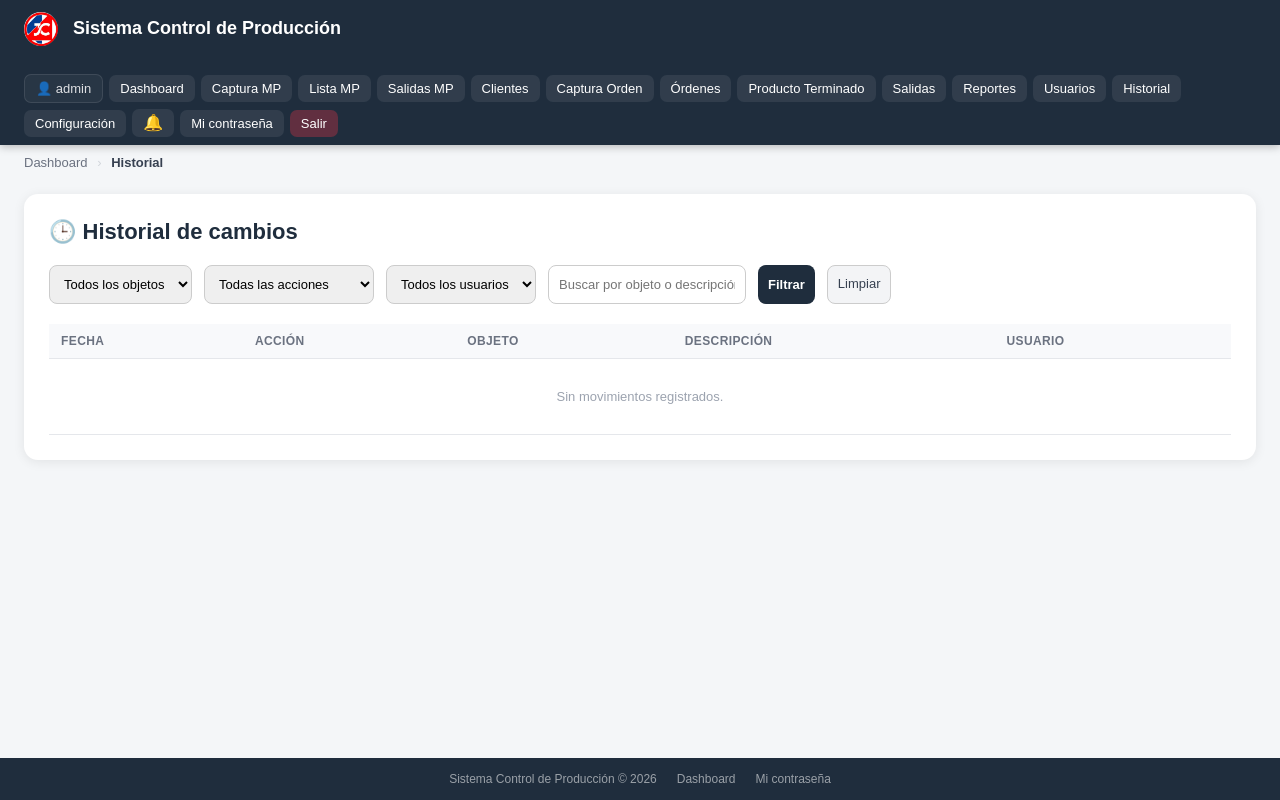
After one commit to maxalejandro31-web/sistema_produccion, a Django app: page /historial/ in a window 1280 px wide. The commit adds this page. Run offline with Django 5.2, Linux system fonts and the light colour scheme; a user stored in the database is signed in; data comes from the database, SQL or seed files in the repository; data that the repository does not hold is empty.

Commit message:
Agregar pantalla de Historial general y enriquecer auditoria de ordenes
El historial de cambios (crear/editar/eliminar) ahora registra los pesos
capturados y calculados (usado, producido, scrap, merma) de cada orden,
y se agrega una pantalla /historial/ (solo superusuarios) para consultar
todo el historial del sistema, incluso despues de que un registro se
elimina.

```diff
--- /dev/null
+++ b/dashboard/templates/dashboard/historial.html
@@ -0,0 +1,109 @@
+{% extends 'base.html' %}
+{% block title %}Historial{% endblock %}
+
+{% block breadcrumbs %}
+<div class="breadcrumbs">
+    <a href="{% url 'inicio' %}">Dashboard</a>
+    <span class="sep">›</span>
+    <span class="current">Historial</span>
+</div>
+{% endblock %}
+
+{% block content %}
+<style>
+    .contenedor { background:white; border-radius:14px; padding:25px; box-shadow:0 2px 12px rgba(0,0,0,0.08); }
+    h1 { margin-top:0; margin-bottom:20px; font-size:22px; color:#1f2d3d; }
+    .filtros { display:flex; gap:12px; flex-wrap:wrap; margin-bottom:20px; }
+    .filtros input, .filtros select, .filtros button, .filtros a {
+        padding:10px; border-radius:8px; border:1px solid #ccc; font-size:13px;
+    }
+    .filtros button { background:#1f2d3d; color:white; border:none; cursor:pointer; font-weight:600; }
+    .filtros a.limpiar { background:#f3f4f6; color:#374151; text-decoration:none; }
+    table { width:100%; border-collapse:collapse; font-size:13px; }
+    th, td { padding:10px 12px; border-bottom:1px solid #e5e7eb; text-align:left; vertical-align:top; }
+    th { background:#f8f9fb; font-size:12px; text-transform:uppercase; color:#6b7280; letter-spacing:.4px; }
+    tr:hover td { background:#f9fafb; }
+    .badge-accion { padding:3px 10px; border-radius:20px; font-size:12px; font-weight:600; white-space:nowrap; }
+    .accion-CREAR { background:#d1fae5; color:#065f46; }
+    .accion-EDITAR { background:#dbeafe; color:#1e40af; }
+    .accion-ESTADO { background:#fef3c7; color:#92400e; }
+    .accion-MOVIMIENTO { background:#f3e8ff; color:#6b21a8; }
+    .accion-ELIMINAR { background:#fee2e2; color:#991b1b; }
+    .objeto-str { color:#6b7280; font-size:12px; }
+    .paginacion { display:flex; gap:8px; align-items:center; justify-content:center; margin-top:20px; }
+    .paginacion a, .paginacion span { padding:6px 12px; border-radius:7px; border:1px solid #ddd; text-decoration:none; color:#1f2d3d; font-size:13px; }
+    .paginacion .actual { background:#1f2d3d; color:white; border-color:#1f2d3d; }
+</style>
+
+<div class="contenedor">
+    <h1>🕒 Historial de cambios</h1>
+
+    <form method="get" class="filtros">
+        <select name="tipo_objeto">
+            <option value="">Todos los objetos</option>
+            {% for t in tipos_objeto %}
+                <option value="{{ t }}" {% if t == tipo_objeto %}selected{% endif %}>{{ t }}</option>
+            {% endfor %}
+        </select>
+
+        <select name="accion">
+            <option value="">Todas las acciones</option>
+            {% for valor, etiqueta in acciones %}
+                <option value="{{ valor }}" {% if valor == accion %}selected{% endif %}>{{ etiqueta }}</option>
+            {% endfor %}
+        </select>
+
+        <select name="usuario">
+            <option value="">Todos los usuarios</option>
+            {% for u in usuarios %}
+                <option value="{{ u.id }}" {% if usuario_id == u.id|stringformat:"s" %}selected{% endif %}>{{ u.username }}</option>
+            {% endfor %}
+        </select>
+
+        <input type="text" name="q" placeholder="Buscar por objeto o descripción..." value="{{ q }}">
+
+        <button type="submit">Filtrar</button>
+        <a href="{% url 'historial_general' %}" class="limpiar">Limpiar</a>
+    </form>
+
+    <table>
+        <thead>
+            <tr>
+                <th>Fecha</th>
+                <th>Acción</th>
+                <th>Objeto</th>
+                <th>Descripción</th>
+                <th>Usuario</th>
+            </tr>
+        </thead>
+        <tbody>
+            {% for h in page_obj %}
+            <tr>
+                <td>{{ h.fecha|date:"d/m/Y H:i" }}</td>
+                <td><span class="badge-accion accion-{{ h.accion }}">{{ h.get_accion_display }}</span></td>
+                <td>
+                    {{ h.tipo_objeto }}
+                    {% if h.objeto_str %}<div class="objeto-str">{{ h.objeto_str }}</div>{% endif %}
+                </td>
+                <td>{{ h.descripcion|default:"-" }}</td>
+                <td>{{ h.usuario.username|default:"Sistema" }}</td>
+            </tr>
+            {% empty %}
+            <tr><td colspan="5" style="text-align:center;color:#9ca3af;padding:30px;">Sin movimientos registrados.</td></tr>
+            {% endfor %}
+        </tbody>
+    </table>
+
+    {% if page_obj.paginator.num_pages > 1 %}
+    <div class="paginacion">
+        {% if page_obj.has_previous %}
+            <a href="?page={{ page_obj.previous_page_number }}&tipo_objeto={{ tipo_objeto }}&accion={{ accion }}&usuario={{ usuario_id }}&q={{ q }}">‹ Anterior</a>
+        {% endif %}
+        <span class="actual">{{ page_obj.number }} de {{ page_obj.paginator.num_pages }}</span>
+        {% if page_obj.has_next %}
+            <a href="?page={{ page_obj.next_page_number }}&tipo_objeto={{ tipo_objeto }}&accion={{ accion }}&usuario={{ usuario_id }}&q={{ q }}">Siguiente ›</a>
+        {% endif %}
+    </div>
+    {% endif %}
+</div>
+{% endblock %}
--- a/dashboard/urls.py
+++ b/dashboard/urls.py
@@ -4,6 +4,7 @@ from .views import (
     cambiar_password,
     lista_usuarios, crear_usuario, editar_usuario,
     configuracion_empresa,
+    historial_general,
 )
 
 urlpatterns = [
@@ -16,4 +17,5 @@ urlpatterns = [
     path('usuarios/crear/', crear_usuario, name='crear_usuario'),
     path('usuarios/<int:user_id>/editar/', editar_usuario, name='editar_usuario'),
     path('configuracion/', configuracion_empresa, name='configuracion_empresa'),
+    path('historial/', historial_general, name='historial_general'),
 ]
--- a/dashboard/views.py
+++ b/dashboard/views.py
@@ -11,13 +11,14 @@ from django.contrib import messages
 from django.http import HttpResponse
 from django.core.management import call_command
 from django.conf import settings
+from django.core.paginator import Paginator
 from django.db.models import Sum, Count
 from django.utils import timezone
 
 from inventario.models import MateriaPrima
 from produccion.models import OrdenProduccion
 from produccion.analitica import anotar_anomalias
-from .models import ConfiguracionEmpresa
+from .models import ConfiguracionEmpresa, HistorialCambio
 from .forms import ConfiguracionEmpresaForm
 
 
@@ -360,3 +361,42 @@ def configuracion_empresa(request):
         'form': form,
         'config': config,
     })
+
+
+# ── Historial / auditoría ──────────────────────────────────────────────────────
+
+@login_required
+def historial_general(request):
+    if not request.user.is_superuser:
+        messages.error(request, 'No tienes permiso para ver el historial.')
+        return redirect('inicio')
+
+    tipo_objeto = request.GET.get('tipo_objeto', '')
+    accion      = request.GET.get('accion', '')
+    usuario_id  = request.GET.get('usuario', '')
+    q           = request.GET.get('q', '')
+
+    qs = HistorialCambio.objects.select_related('usuario').order_by('-fecha')
+
+    if tipo_objeto:
+        qs = qs.filter(tipo_objeto=tipo_objeto)
+    if accion:
+        qs = qs.filter(accion=accion)
+    if usuario_id:
+        qs = qs.filter(usuario_id=usuario_id)
+    if q:
+        qs = qs.filter(objeto_str__icontains=q) | qs.filter(descripcion__icontains=q)
+
+    paginator = Paginator(qs, 50)
+    page_obj  = paginator.get_page(request.GET.get('page', 1))
+
+    return render(request, 'dashboard/historial.html', {
+        'page_obj': page_obj,
+        'tipos_objeto': HistorialCambio.objects.order_by().values_list('tipo_objeto', flat=True).distinct(),
+        'acciones': HistorialCambio.ACCION_CHOICES,
+        'usuarios': User.objects.filter(historialcambio__isnull=False).distinct().order_by('username'),
+        'tipo_objeto': tipo_objeto,
+        'accion': accion,
+        'usuario_id': usuario_id,
+        'q': q,
+    })
--- a/templates/base.html
+++ b/templates/base.html
@@ -267,6 +267,7 @@
 
         {% if es_admin_total %}
             <a href="{% url 'lista_usuarios' %}">Usuarios</a>
+            <a href="{% url 'historial_general' %}">Historial</a>
             <a href="{% url 'configuracion_empresa' %}">Configuración</a>
         {% endif %}
 
```
Also changed, not shown: produccion/views.py (+19 -3 lines).
